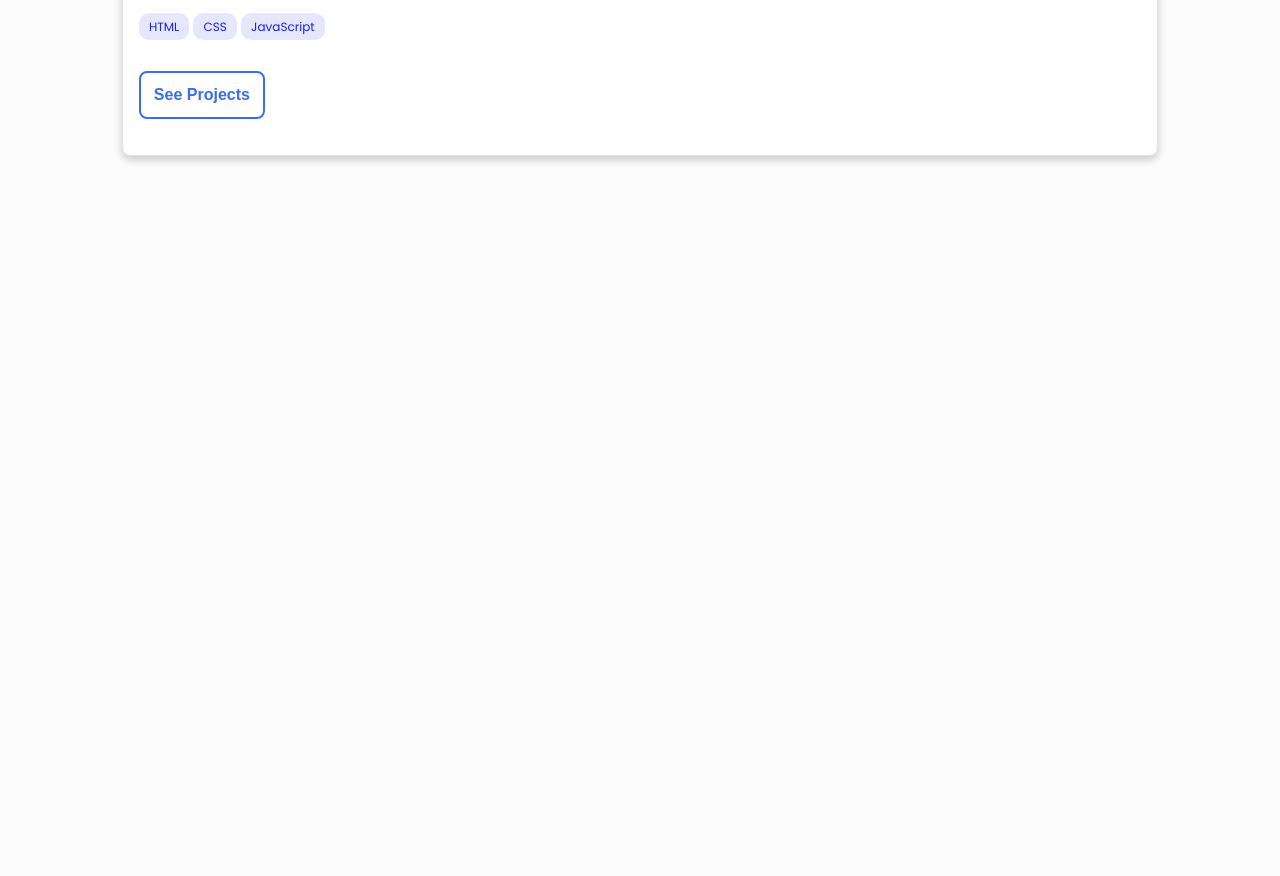
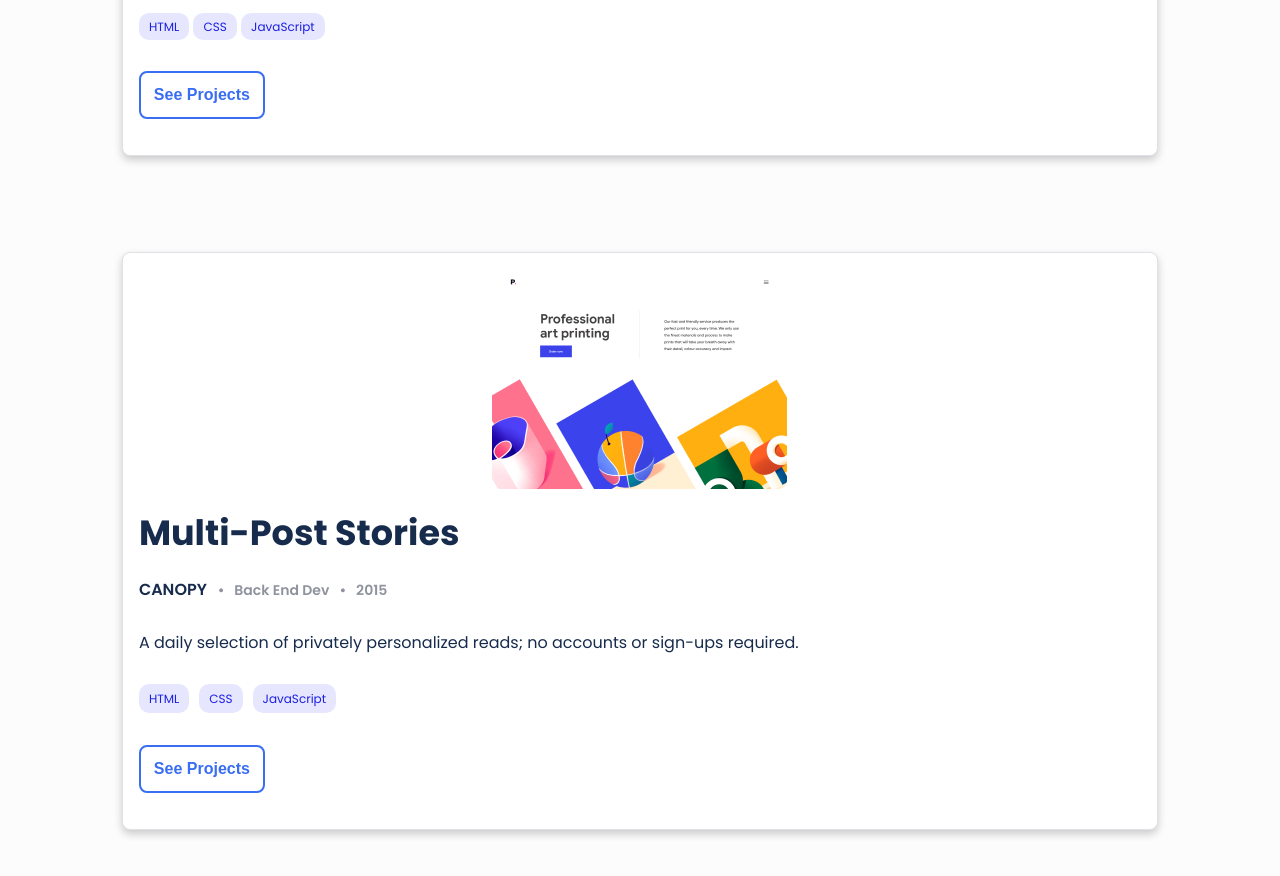
Before and after one commit to Syed-Muaarij-Nadeem/Portfolio_project, a website: page index5.html in a window 1280 px wide. Shown: the part 2632-3508 px from the top of the page. Before the commit the page ends 2932 px from the top, so only its background shows below. Drawn offline with Linux system fonts and the light colour scheme.

Commit message:
Card-4 added cards section completed

```diff
--- a/index5.html
+++ b/index5.html
@@ -128,6 +128,34 @@
 
         </div>
 
+        <!-- Card-4 -->
+
+        <div class="card">
+
+            <img class="cardImage" src="card4.png" alt="Card-2">
+
+            <h3 class="cardTitle">Multi-Post Stories</h3>
+
+            <span class="card-subtitle">
+                <span>CANOPY</span>
+                <p class="tile">
+                    &#8226; &nbsp Back End Dev &nbsp; &#8226; &nbsp 2015
+                </p>
+            </span>
+
+
+            <p>A daily selection of privately personalized reads; no accounts or sign-ups required.</p>
+
+
+            <span class="lang-tile">
+                <span class="lang">HTML</span>
+                <span class="lang">CSS</span>
+                <span class="lang">JavaScript</span>
+            </span>
+
+            <button class="cardButton">See Projects</button>
+
+        </div>
 
 
 
```
